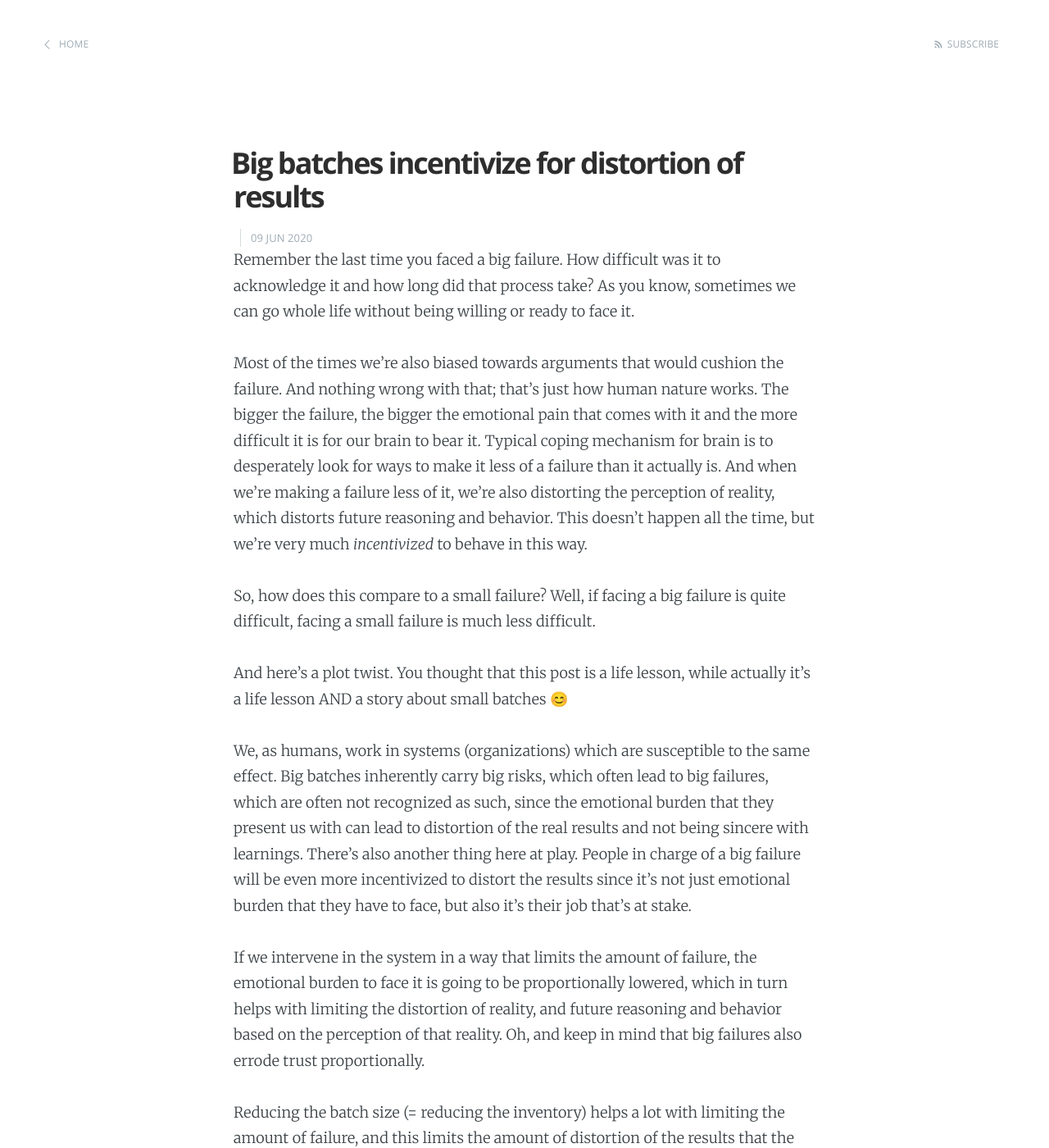
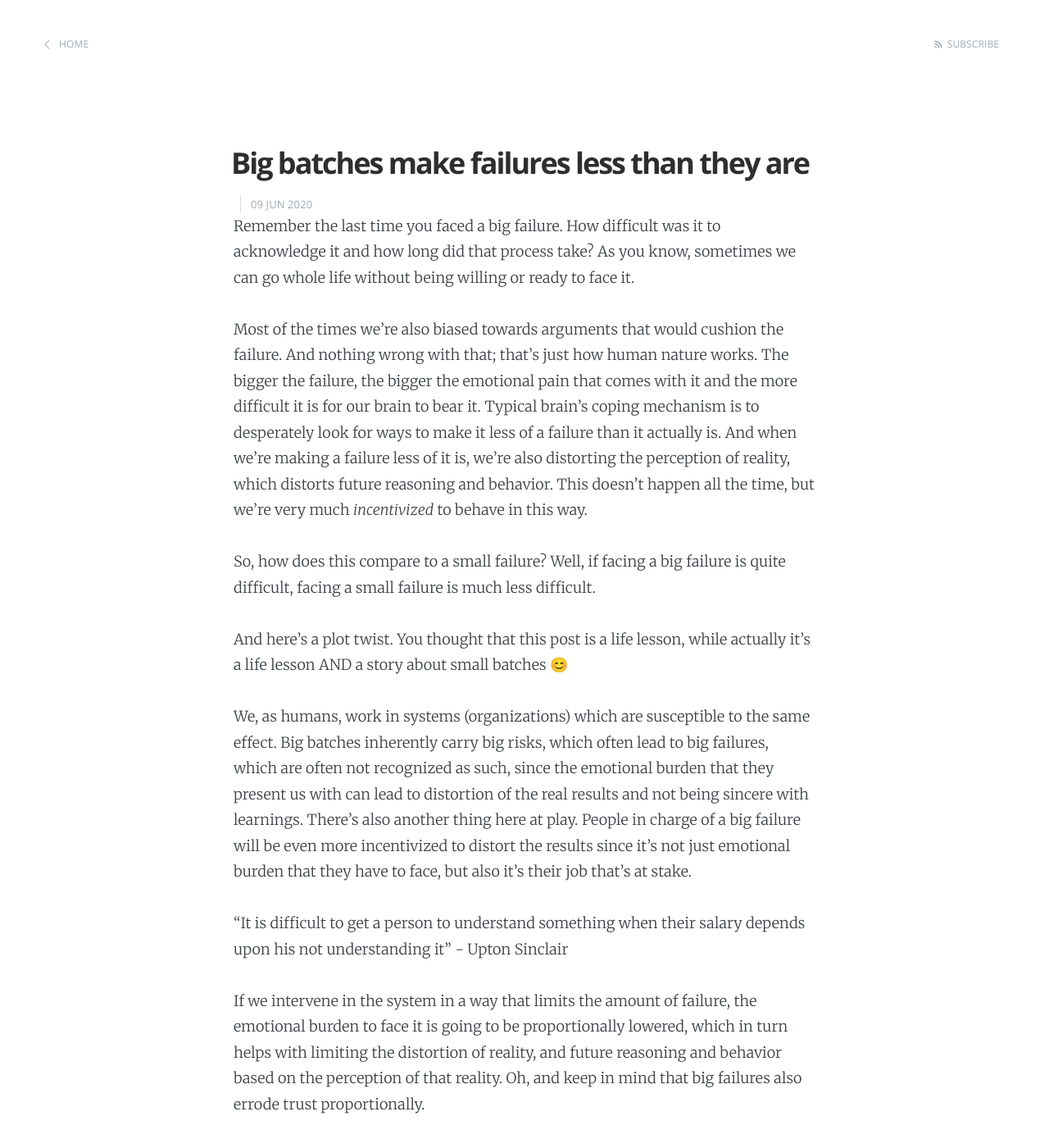
Before and after one commit to dragan-stepanovic/dragan-stepanovic.github.io, a Jekyll site: the page built from _posts/2020-06-09-big-batches-reality-distortion.md, in a window 1280 px wide and 1400 px high. Shown: the whole window at 82% size. Built offline with Jekyll 4.4.1, drawn with Linux system fonts in a browser that asks for light colours.

Commit message:
Update 2020-06-09-big-batches-reality-distortion.md

```diff
--- a/_posts/2020-06-09-big-batches-reality-distortion.md
+++ b/_posts/2020-06-09-big-batches-reality-distortion.md
@@ -1,13 +1,13 @@
 ---
 layout: post
-title:  "Big batches incentivize for distortion of results"
+title:  "Big batches make failures less than they are"
 ---
 
 Remember the last time you faced a big failure. How difficult was it to acknowledge it and how long did that process take?
 As you know, sometimes we can go whole life without being willing or ready to face it.
 
 Most of the times we're also biased towards arguments that would cushion the failure. And nothing wrong with that; that's just how human nature works.
-The bigger the failure, the bigger the emotional pain that comes with it and the more difficult it is for our brain to bear it. Typical coping mechanism for brain is to desperately look for ways to make it less of a failure than it actually is. And when we're making a failure less of it, we're also distorting the perception of reality, which distorts future reasoning and behavior.
+The bigger the failure, the bigger the emotional pain that comes with it and the more difficult it is for our brain to bear it. Typical brain's coping mechanism is to desperately look for ways to make it less of a failure than it actually is. And when we're making a failure less of it is, we're also distorting the perception of reality, which distorts future reasoning and behavior.
 This doesn't happen all the time, but we're very much _incentivized_ to behave in this way.
 
 So, how does this compare to a small failure? Well, if facing a big failure is quite difficult, facing a small failure is much less difficult.
@@ -17,6 +17,8 @@ And here's a plot twist. You thought that this post is a life lesson, while actu
 
 We, as humans, work in systems (organizations) which are susceptible to the same effect.
 Big batches inherently carry big risks, which often lead to big failures, which are often not recognized as such, since the emotional burden that they present us with can lead to distortion of the real results and not being sincere with learnings. There's also another thing here at play. People in charge of a big failure will be even more incentivized to distort the results since it's not just emotional burden that they have to face, but also it's their job that's at stake.
+
+"It is difficult to get a person to understand something when their salary depends upon his not understanding it" - Upton Sinclair
 
 If we intervene in the system in a way that limits the amount of failure, the emotional burden to face it is going to be proportionally lowered, which in turn helps with limiting the distortion of reality, and future reasoning and behavior based on the perception of that reality.
 Oh, and keep in mind that big failures also errode trust proportionally.
```
